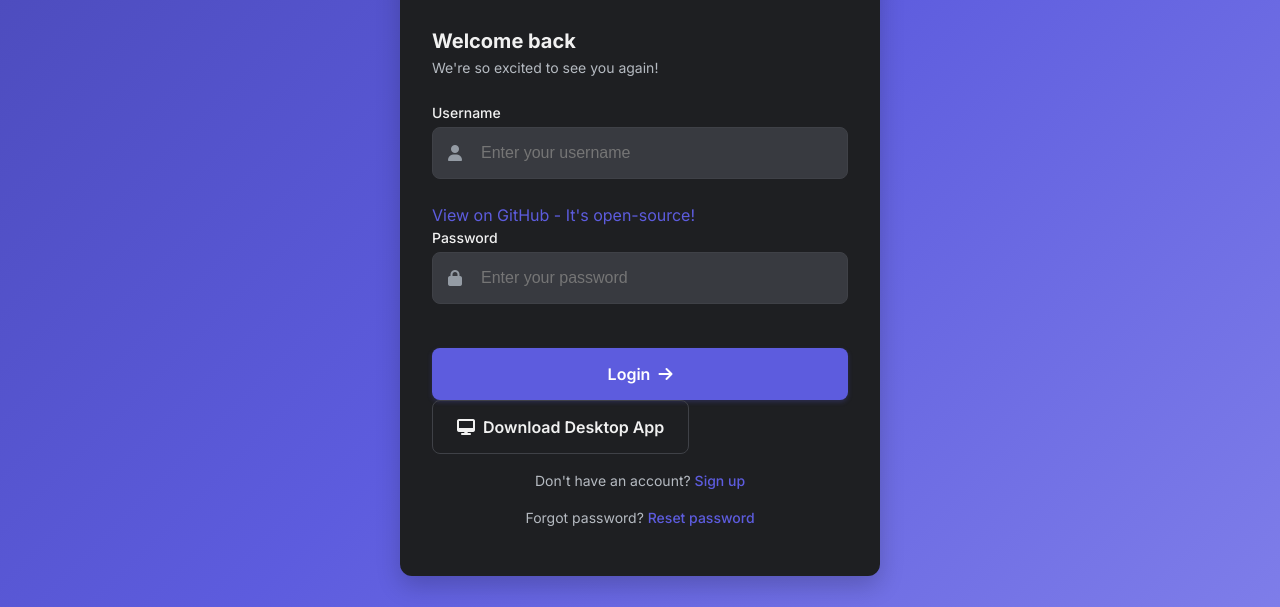
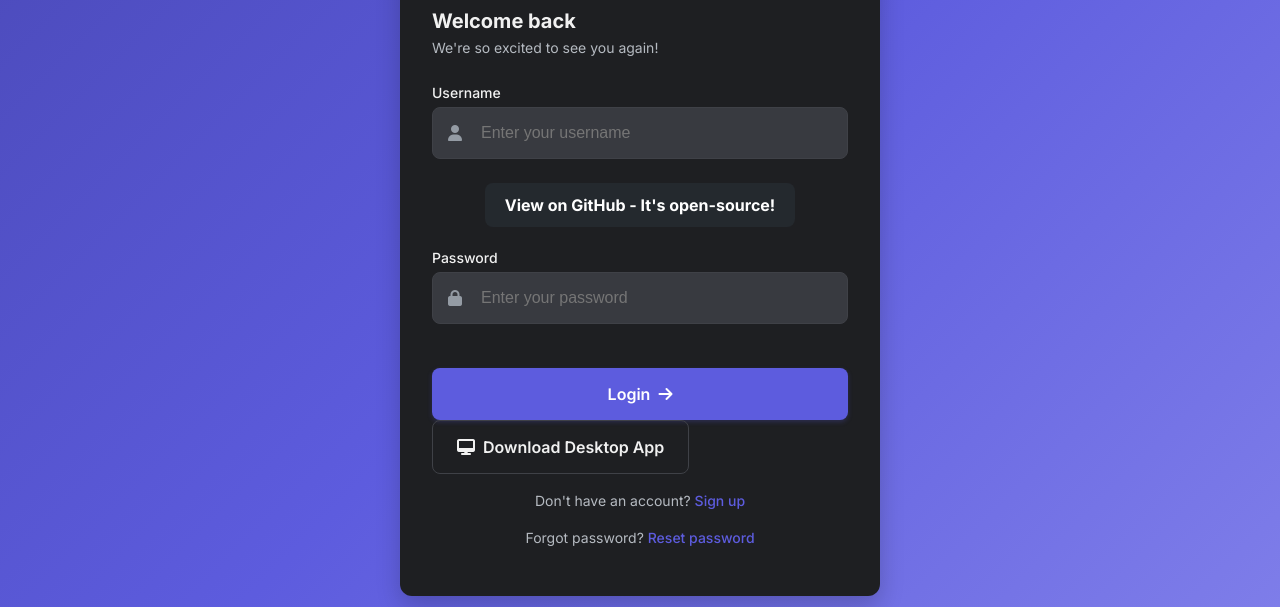
Before and after one commit to Nico-windows/WaSup, a website: page public/index.html in a window 1280 px wide. Shown: the part 193-800 px from the top of the page. Drawn offline with nearby package versions, Linux system fonts and the light colour scheme; no server answers.

Commit message:
Update styles.css

```diff
--- a/public/styles.css
+++ b/public/styles.css
@@ -14,6 +14,27 @@ responsiveness, and user experience
   max-width: 400px;
   margin: 30px auto;
 }
+
+.github-link {
+  margin: 20px;
+  text-align: center;
+}
+
+.github-link a {
+  display: inline-block;
+  background-color: #24292e;
+  color: #ffffff;
+  padding: 10px 20px;
+  border-radius: 8px;
+  text-decoration: none;
+  font-weight: bold;
+  transition: background-color 0.3s ease;
+}
+
+.github-link a:hover {
+  background-color: #444c56;
+}
+
 
 /* Title */
 .donation-container h2 {
```
